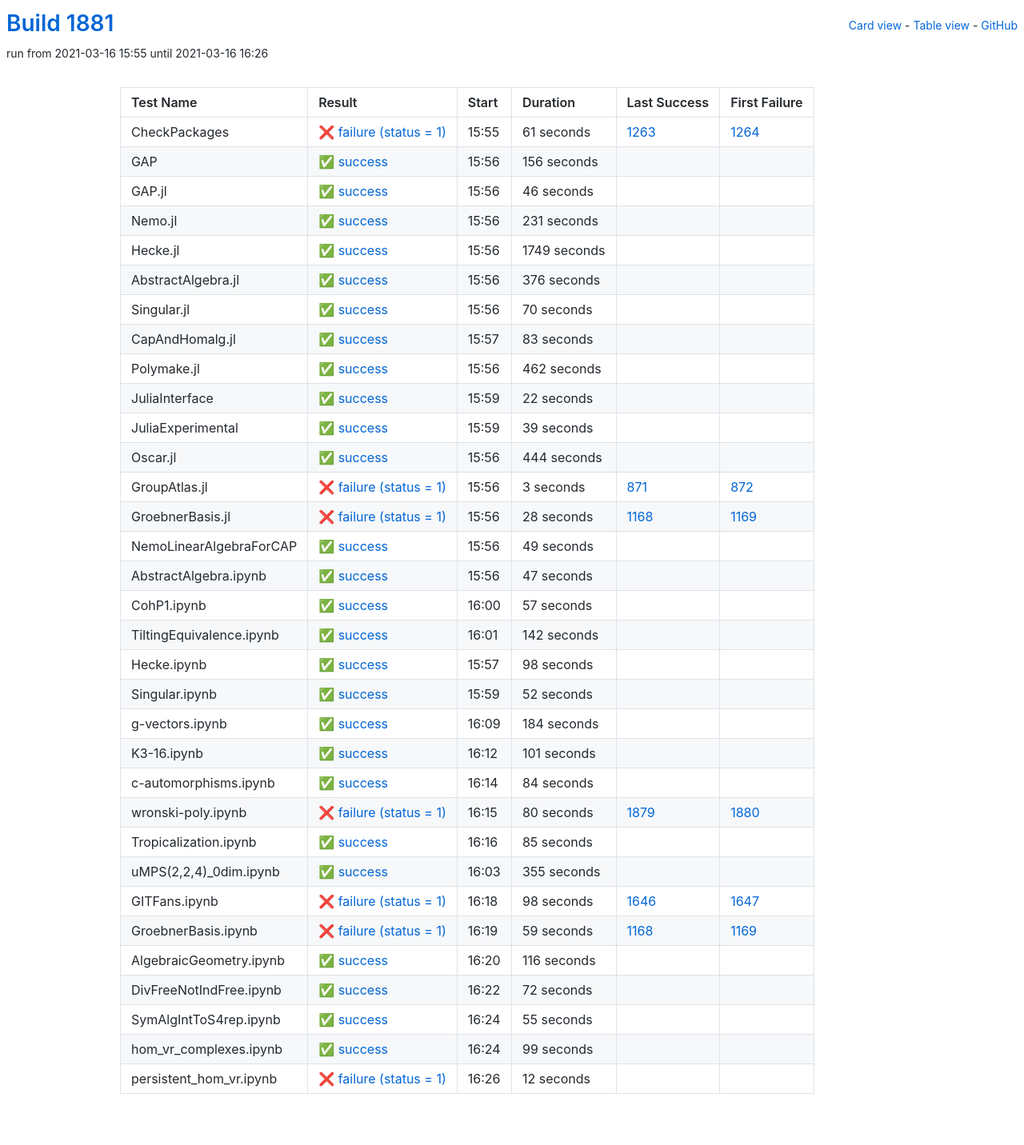
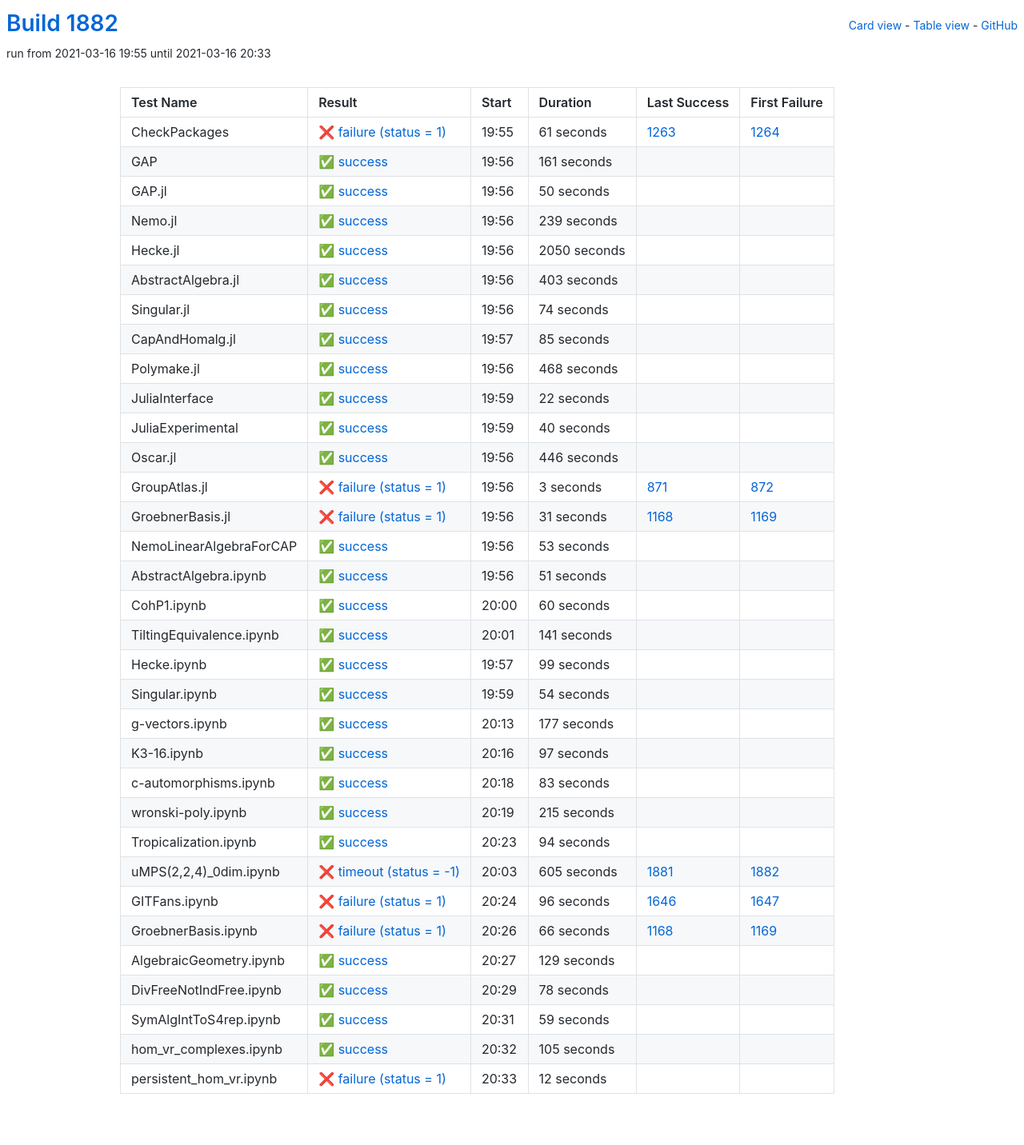
Before and after one commit to oscar-system/oscar-ci-status-stable, a Jekyll site: the page built from table.html, in a window 1280 px wide. Shown: the whole page at 80% size. Built offline with Jekyll 4.4.1, drawn with Linux system fonts in a browser that asks for light colours.

Commit message:
Build #1882

```diff
--- a/_data/ci.yml
+++ b/_data/ci.yml
@@ -1,6 +1,6 @@
 ---
-build: 1881
-build_url: https://oscarci.mathematik.uni-kl.de/job/oscar-stable/1881/
+build: 1882
+build_url: https://oscarci.mathematik.uni-kl.de/job/oscar-stable/1882/
 job: oscar-stable
 organization: oscar-system
 repo: oscar-ci-status-stable
@@ -8,8 +8,8 @@ repourl: https://github.com/oscar-system/oscar-ci-status-stable
 tests:
 - name: CheckPackages
   id: checkpackages
-  log: https://oscarci.mathematik.uni-kl.de/job/oscar-stable/1881/artifact/logs/build-1881/CheckPackages.log
-  start: 2021-03-16 15:55
+  log: https://oscarci.mathematik.uni-kl.de/job/oscar-stable/1882/artifact/logs/build-1882/CheckPackages.log
+  start: 2021-03-16 19:55
   success: false
   exitcode: 1
   status: failure
@@ -20,104 +20,104 @@ tests:
   first_failure_url: https://oscarci.mathematik.uni-kl.de/job/oscar-stable/1264/
 - name: GAP
   id: gap
-  log: https://oscarci.mathematik.uni-kl.de/job/oscar-stable/1881/artifact/logs/build-1881/GAP.log
-  start: 2021-03-16 15:56
+  log: https://oscarci.mathematik.uni-kl.de/job/oscar-stable/1882/artifact/logs/build-1882/GAP.log
+  start: 2021-03-16 19:56
   success: true
   exitcode: 0
   status: success
-  duration: 156
+  duration: 161
   last_success: false
   last_success_url:
   first_failure: false
   first_failure_url:
 - name: GAP.jl
   id: gap-jl
-  log: https://oscarci.mathematik.uni-kl.de/job/oscar-stable/1881/artifact/logs/build-1881/GAP.jl.log
-  start: 2021-03-16 15:56
+  log: https://oscarci.mathematik.uni-kl.de/job/oscar-stable/1882/artifact/logs/build-1882/GAP.jl.log
+  start: 2021-03-16 19:56
   success: true
   exitcode: 0
   status: success
-  duration: 46
+  duration: 50
   last_success: false
   last_success_url:
   first_failure: false
   first_failure_url:
 - name: Nemo.jl
   id: nemo-jl
-  log: https://oscarci.mathematik.uni-kl.de/job/oscar-stable/1881/artifact/logs/build-1881/Nemo.jl.log
-  start: 2021-03-16 15:56
+  log: https://oscarci.mathematik.uni-kl.de/job/oscar-stable/1882/artifact/logs/build-1882/Nemo.jl.log
+  start: 2021-03-16 19:56
   success: true
   exitcode: 0
   status: success
-  duration: 231
+  duration: 239
   last_success: false
   last_success_url:
   first_failure: false
   first_failure_url:
 - name: Hecke.jl
   id: hecke-jl
-  log: https://oscarci.mathematik.uni-kl.de/job/oscar-stable/1881/artifact/logs/build-1881/Hecke.jl.log
-  start: 2021-03-16 15:56
+  log: https://oscarci.mathematik.uni-kl.de/job/oscar-stable/1882/artifact/logs/build-1882/Hecke.jl.log
+  start: 2021-03-16 19:56
   success: true
   exitcode: 0
   status: success
-  duration: 1749
+  duration: 2050
   last_success: false
   last_success_url:
   first_failure: false
   first_failure_url:
 - name: AbstractAlgebra.jl
   id: abstractalgebra-jl
-  log: https://oscarci.mathematik.uni-kl.de/job/oscar-stable/1881/artifact/logs/build-1881/AbstractAlgebra.jl.log
-  start: 2021-03-16 15:56
+  log: https://oscarci.mathematik.uni-kl.de/job/oscar-stable/1882/artifact/logs/build-1882/AbstractAlgebra.jl.log
+  start: 2021-03-16 19:56
   success: true
   exitcode: 0
   status: success
-  duration: 376
+  duration: 403
   last_success: false
   last_success_url:
   first_failure: false
   first_failure_url:
 - name: Singular.jl
   id: singular-jl
-  log: https://oscarci.mathematik.uni-kl.de/job/oscar-stable/1881/artifact/logs/build-1881/Singular.jl.log
-  start: 2021-03-16 15:56
+  log: https://oscarci.mathematik.uni-kl.de/job/oscar-stable/1882/artifact/logs/build-1882/Singular.jl.log
+  start: 2021-03-16 19:56
   success: true
   exitcode: 0
   status: success
-  duration: 70
+  duration: 74
   last_success: false
   last_success_url:
   first_failure: false
   first_failure_url:
 - name: CapAndHomalg.jl
   id: capandhomalg-jl
-  log: https://oscarci.mathematik.uni-kl.de/job/oscar-stable/1881/artifact/logs/build-1881/CapAndHomalg.jl.log
-  start: 2021-03-16 15:57
+  log: https://oscarci.mathematik.uni-kl.de/job/oscar-stable/1882/artifact/logs/build-1882/CapAndHomalg.jl.log
+  start: 2021-03-16 19:57
   success: true
   exitcode: 0
   status: success
-  duration: 83
+  duration: 85
   last_success: false
   last_success_url:
   first_failure: false
   first_failure_url:
 - name: Polymake.jl
   id: polymake-jl
-  log: https://oscarci.mathematik.uni-kl.de/job/oscar-stable/1881/artifact/logs/build-1881/Polymake.jl.log
-  start: 2021-03-16 15:56
+  log: https://oscarci.mathematik.uni-kl.de/job/oscar-stable/1882/artifact/logs/build-1882/Polymake.jl.log
+  start: 2021-03-16 19:56
   success: true
   exitcode: 0
   status: success
-  duration: 462
+  duration: 468
   last_success: false
   last_success_url:
   first_failure: false
   first_failure_url:
 - name: JuliaInterface
   id: juliainterface
-  log: https://oscarci.mathematik.uni-kl.de/job/oscar-stable/1881/artifact/logs/build-1881/JuliaInterface.log
-  start: 2021-03-16 15:59
+  log: https://oscarci.mathematik.uni-kl.de/job/oscar-stable/1882/artifact/logs/build-1882/JuliaInterface.log
+  start: 2021-03-16 19:59
   success: true
   exitcode: 0
   status: success
@@ -128,32 +128,32 @@ tests:
   first_failure_url:
 - name: JuliaExperimental
   id: juliaexperimental
-  log: https://oscarci.mathematik.uni-kl.de/job/oscar-stable/1881/artifact/logs/build-1881/JuliaExperimental.log
-  start: 2021-03-16 15:59
+  log: https://oscarci.mathematik.uni-kl.de/job/oscar-stable/1882/artifact/logs/build-1882/JuliaExperimental.log
+  start: 2021-03-16 19:59
   success: true
   exitcode: 0
   status: success
-  duration: 39
+  duration: 40
   last_success: false
   last_success_url:
   first_failure: false
   first_failure_url:
 - name: Oscar.jl
   id: oscar-jl
-  log: https://oscarci.mathematik.uni-kl.de/job/oscar-stable/1881/artifact/logs/build-1881/Oscar.jl.log
-  start: 2021-03-16 15:56
+  log: https://oscarci.mathematik.uni-kl.de/job/oscar-stable/1882/artifact/logs/build-1882/Oscar.jl.log
+  start: 2021-03-16 19:56
   success: true
   exitcode: 0
   status: success
-  duration: 444
+  duration: 446
   last_success: false
   last_success_url:
   first_failure: false
   first_failure_url:
 - name: GroupAtlas.jl
   id: groupatlas-jl
-  log: https://oscarci.mathematik.uni-kl.de/job/oscar-stable/1881/artifact/logs/build-1881/GroupAtlas.jl.log
-  start: 2021-03-16 15:56
+  log: https://oscarci.mathematik.uni-kl.de/job/oscar-stable/1882/artifact/logs/build-1882/GroupAtlas.jl.log
+  start: 2021-03-16 19:56
   success: false
   exitcode: 1
   status: failure
@@ -164,224 +164,68 @@ tests:
   first_failure_url: https://oscarci.mathematik.uni-kl.de/job/oscar-stable/872/
 - name: GroebnerBasis.jl
   id: groebnerbasis-jl
-  log: https://oscarci.mathematik.uni-kl.de/job/oscar-stable/1881/artifact/logs/build-1881/GroebnerBasis.jl.log
-  start: 2021-03-16 15:56
+  log: https://oscarci.mathematik.uni-kl.de/job/oscar-stable/1882/artifact/logs/build-1882/GroebnerBasis.jl.log
+  start: 2021-03-16 19:56
   success: false
   exitcode: 1
   status: failure
-  duration: 28
+  duration: 31
   last_success: 1168
   last_success_url: https://oscarci.mathematik.uni-kl.de/job/oscar-stable/1168/
   first_failure: 1169
   first_failure_url: https://oscarci.mathematik.uni-kl.de/job/oscar-stable/1169/
 - name: NemoLinearAlgebraForCAP
   id: nemolinearalgebraforcap
-  log: https://oscarci.mathematik.uni-kl.de/job/oscar-stable/1881/artifact/logs/build-1881/NemoLinearAlgebraForCAP.log
-  start: 2021-03-16 15:56
+  log: https://oscarci.mathematik.uni-kl.de/job/oscar-stable/1882/artifact/logs/build-1882/NemoLinearAlgebraForCAP.log
+  start: 2021-03-16 19:56
   success: true
   exitcode: 0
   status: success
-  duration: 49
+  duration: 53
   last_success: false
   last_success_url:
   first_failure: false
   first_failure_url:
 - name: AbstractAlgebra.ipynb
   id: abstractalgebra-ipynb
-  log: https://oscarci.mathematik.uni-kl.de/job/oscar-stable/1881/artifact/logs/build-1881/AbstractAlgebra.ipynb.log
-  start: 2021-03-16 15:56
+  log: https://oscarci.mathematik.uni-kl.de/job/oscar-stable/1882/artifact/logs/build-1882/AbstractAlgebra.ipynb.log
+  start: 2021-03-16 19:56
   success: true
   exitcode: 0
   status: success
-  duration: 47
+  duration: 51
   last_success: false
   last_success_url:
   first_failure: false
   first_failure_url:
 - name: CohP1.ipynb
   id: cohp1-ipynb
-  log: https://oscarci.mathematik.uni-kl.de/job/oscar-stable/1881/artifact/logs/build-1881/CohP1.ipynb.log
-  start: 2021-03-16 16:00
+  log: https://oscarci.mathematik.uni-kl.de/job/oscar-stable/1882/artifact/logs/build-1882/CohP1.ipynb.log
+  start: 2021-03-16 20:00
   success: true
   exitcode: 0
   status: success
-  duration: 57
+  duration: 60
   last_success: false
   last_success_url:
   first_failure: false
   first_failure_url:
 - name: TiltingEquivalence.ipynb
   id: tiltingequivalence-ipynb
-  log: https://oscarci.mathematik.uni-kl.de/job/oscar-stable/1881/artifact/logs/build-1881/TiltingEquivalence.ipynb.log
-  start: 2021-03-16 16:01
+  log: https://oscarci.mathematik.uni-kl.de/job/oscar-stable/1882/artifact/logs/build-1882/TiltingEquivalence.ipynb.log
+  start: 2021-03-16 20:01
   success: true
   exitcode: 0
   status: success
-  duration: 142
+  duration: 141
   last_success: false
   last_success_url:
   first_failure: false
   first_failure_url:
 - name: Hecke.ipynb
   id: hecke-ipynb
-  log: https://oscarci.mathematik.uni-kl.de/job/oscar-stable/1881/artifact/logs/build-1881/Hecke.ipynb.log
-  start: 2021-03-16 15:57
-  success: true
-  exitcode: 0
-  status: success
-  duration: 98
-  last_success: false
-  last_success_url:
-  first_failure: false
-  first_failure_url:
-- name: Singular.ipynb
-  id: singular-ipynb
-  log: https://oscarci.mathematik.uni-kl.de/job/oscar-stable/1881/artifact/logs/build-1881/Singular.ipynb.log
-  start: 2021-03-16 15:59
-  success: true
-  exitcode: 0
-  status: success
-  duration: 52
-  last_success: false
-  last_success_url:
-  first_failure: false
-  first_failure_url:
-- name: g-vectors.ipynb
-  id: g-vectors-ipynb
-  log: https://oscarci.mathematik.uni-kl.de/job/oscar-stable/1881/artifact/logs/build-1881/g-vectors.ipynb.log
-  start: 2021-03-16 16:09
-  success: true
-  exitcode: 0
-  status: success
-  duration: 184
-  last_success: false
-  last_success_url:
-  first_failure: false
-  first_failure_url:
-- name: K3-16.ipynb
-  id: k3-16-ipynb
-  log: https://oscarci.mathematik.uni-kl.de/job/oscar-stable/1881/artifact/logs/build-1881/K3-16.ipynb.log
-  start: 2021-03-16 16:12
-  success: true
-  exitcode: 0
-  status: success
-  duration: 101
-  last_success: false
-  last_success_url:
-  first_failure: false
-  first_failure_url:
-- name: c-automorphisms.ipynb
-  id: c-automorphisms-ipynb
-  log: https://oscarci.mathematik.uni-kl.de/job/oscar-stable/1881/artifact/logs/build-1881/c-automorphisms.ipynb.log
-  start: 2021-03-16 16:14
-  success: true
-  exitcode: 0
-  status: success
-  duration: 84
-  last_success: false
-  last_success_url:
-  first_failure: false
-  first_failure_url:
-- name: wronski-poly.ipynb
-  id: wronski-poly-ipynb
-  log: https://oscarci.mathematik.uni-kl.de/job/oscar-stable/1881/artifact/logs/build-1881/wronski-poly.ipynb.log
-  start: 2021-03-16 16:15
-  success: false
-  exitcode: 1
-  status: failure
-  duration: 80
-  last_success: 1879
-  last_success_url: https://oscarci.mathematik.uni-kl.de/job/oscar-stable/1879/
-  first_failure: 1880
-  first_failure_url: https://oscarci.mathematik.uni-kl.de/job/oscar-stable/1880/
-- name: Tropicalization.ipynb
-  id: tropicalization-ipynb
-  log: https://oscarci.mathematik.uni-kl.de/job/oscar-stable/1881/artifact/logs/build-1881/Tropicalization.ipynb.log
-  start: 2021-03-16 16:16
-  success: true
-  exitcode: 0
-  status: success
-  duration: 85
-  last_success: false
-  last_success_url:
-  first_failure: false
-  first_failure_url:
-- name: uMPS(2,2,4)_0dim.ipynb
-  id: umps-2-2-4-0dim-ipynb
-  log: https://oscarci.mathematik.uni-kl.de/job/oscar-stable/1881/artifact/logs/build-1881/uMPS-2-2-4-_0dim.ipynb.log
-  start: 2021-03-16 16:03
-  success: true
-  exitcode: 0
-  status: success
-  duration: 355
-  last_success: false
-  last_success_url:
-  first_failure: false
-  first_failure_url:
-- name: GITFans.ipynb
-  id: gitfans-ipynb
-  log: https://oscarci.mathematik.uni-kl.de/job/oscar-stable/1881/artifact/logs/build-1881/GITFans.ipynb.log
-  start: 2021-03-16 16:18
-  success: false
-  exitcode: 1
-  status: failure
-  duration: 98
-  last_success: 1646
-  last_success_url: https://oscarci.mathematik.uni-kl.de/job/oscar-stable/1646/
-  first_failure: 1647
-  first_failure_url: https://oscarci.mathematik.uni-kl.de/job/oscar-stable/1647/
-- name: GroebnerBasis.ipynb
-  id: groebnerbasis-ipynb
-  log: https://oscarci.mathematik.uni-kl.de/job/oscar-stable/1881/artifact/logs/build-1881/GroebnerBasis.ipynb.log
-  start: 2021-03-16 16:19
-  success: false
-  exitcode: 1
-  status: failure
-  duration: 59
-  last_success: 1168
-  last_success_url: https://oscarci.mathematik.uni-kl.de/job/oscar-stable/1168/
-  first_failure: 1169
-  first_failure_url: https://oscarci.mathematik.uni-kl.de/job/oscar-stable/1169/
-- name: AlgebraicGeometry.ipynb
-  id: algebraicgeometry-ipynb
-  log: https://oscarci.mathematik.uni-kl.de/job/oscar-stable/1881/artifact/logs/build-1881/AlgebraicGeometry.ipynb.log
-  start: 2021-03-16 16:20
-  success: true
-  exitcode: 0
-  status: success
-  duration: 116
-  last_success: false
-  last_success_url:
-  first_failure: false
-  first_failure_url:
-- name: DivFreeNotIndFree.ipynb
-  id: divfreenotindfree-ipynb
-  log: https://oscarci.mathematik.uni-kl.de/job/oscar-stable/1881/artifact/logs/build-1881/DivFreeNotIndFree.ipynb.log
-  start: 2021-03-16 16:22
-  success: true
-  exitcode: 0
-  status: success
-  duration: 72
-  last_success: false
-  last_success_url:
-  first_failure: false
-  first_failure_url:
-- name: SymAlgIntToS4rep.ipynb
-  id: symalginttos4rep-ipynb
-  log: https://oscarci.mathematik.uni-kl.de/job/oscar-stable/1881/artifact/logs/build-1881/SymAlgIntToS4rep.ipynb.log
-  start: 2021-03-16 16:24
-  success: true
-  exitcode: 0
-  status: success
-  duration: 55
-  last_success: false
-  last_success_url:
-  first_failure: false
-  first_failure_url:
-- name: hom_vr_complexes.ipynb
-  id: hom-vr-complexes-ipynb
-  log: https://oscarci.mathematik.uni-kl.de/job/oscar-stable/1881/artifact/logs/build-1881/hom_vr_complexes.ipynb.log
-  start: 2021-03-16 16:24
+  log: https://oscarci.mathematik.uni-kl.de/job/oscar-stable/1882/artifact/logs/build-1882/Hecke.ipynb.log
+  start: 2021-03-16 19:57
   success: true
   exitcode: 0
   status: success
@@ -390,10 +234,166 @@ tests:
   last_success_url:
   first_failure: false
   first_failure_url:
+- name: Singular.ipynb
+  id: singular-ipynb
+  log: https://oscarci.mathematik.uni-kl.de/job/oscar-stable/1882/artifact/logs/build-1882/Singular.ipynb.log
+  start: 2021-03-16 19:59
+  success: true
+  exitcode: 0
+  status: success
+  duration: 54
+  last_success: false
+  last_success_url:
+  first_failure: false
+  first_failure_url:
+- name: g-vectors.ipynb
+  id: g-vectors-ipynb
+  log: https://oscarci.mathematik.uni-kl.de/job/oscar-stable/1882/artifact/logs/build-1882/g-vectors.ipynb.log
+  start: 2021-03-16 20:13
+  success: true
+  exitcode: 0
+  status: success
+  duration: 177
+  last_success: false
+  last_success_url:
+  first_failure: false
+  first_failure_url:
+- name: K3-16.ipynb
+  id: k3-16-ipynb
+  log: https://oscarci.mathematik.uni-kl.de/job/oscar-stable/1882/artifact/logs/build-1882/K3-16.ipynb.log
+  start: 2021-03-16 20:16
+  success: true
+  exitcode: 0
+  status: success
+  duration: 97
+  last_success: false
+  last_success_url:
+  first_failure: false
+  first_failure_url:
+- name: c-automorphisms.ipynb
+  id: c-automorphisms-ipynb
+  log: https://oscarci.mathematik.uni-kl.de/job/oscar-stable/1882/artifact/logs/build-1882/c-automorphisms.ipynb.log
+  start: 2021-03-16 20:18
+  success: true
+  exitcode: 0
+  status: success
+  duration: 83
+  last_success: false
+  last_success_url:
+  first_failure: false
+  first_failure_url:
+- name: wronski-poly.ipynb
+  id: wronski-poly-ipynb
+  log: https://oscarci.mathematik.uni-kl.de/job/oscar-stable/1882/artifact/logs/build-1882/wronski-poly.ipynb.log
+  start: 2021-03-16 20:19
+  success: true
+  exitcode: 0
+  status: success
+  duration: 215
+  last_success: false
+  last_success_url:
+  first_failure: false
+  first_failure_url:
+- name: Tropicalization.ipynb
+  id: tropicalization-ipynb
+  log: https://oscarci.mathematik.uni-kl.de/job/oscar-stable/1882/artifact/logs/build-1882/Tropicalization.ipynb.log
+  start: 2021-03-16 20:23
+  success: true
+  exitcode: 0
+  status: success
+  duration: 94
+  last_success: false
+  last_success_url:
+  first_failure: false
+  first_failure_url:
+- name: uMPS(2,2,4)_0dim.ipynb
+  id: umps-2-2-4-0dim-ipynb
+  log: https://oscarci.mathematik.uni-kl.de/job/oscar-stable/1882/artifact/logs/build-1882/uMPS-2-2-4-_0dim.ipynb.log
+  start: 2021-03-16 20:03
+  success: false
+  exitcode: -1
+  status: timeout
+  duration: 605
+  last_success: 1881
+  last_success_url: https://oscarci.mathematik.uni-kl.de/job/oscar-stable/1881/
+  first_failure: 1882
+  first_failure_url: https://oscarci.mathematik.uni-kl.de/job/oscar-stable/1882/
+- name: GITFans.ipynb
+  id: gitfans-ipynb
+  log: https://oscarci.mathematik.uni-kl.de/job/oscar-stable/1882/artifact/logs/build-1882/GITFans.ipynb.log
+  start: 2021-03-16 20:24
+  success: false
+  exitcode: 1
+  status: failure
+  duration: 96
+  last_success: 1646
+  last_success_url: https://oscarci.mathematik.uni-kl.de/job/oscar-stable/1646/
+  first_failure: 1647
+  first_failure_url: https://oscarci.mathematik.uni-kl.de/job/oscar-stable/1647/
+- name: GroebnerBasis.ipynb
+  id: groebnerbasis-ipynb
+  log: https://oscarci.mathematik.uni-kl.de/job/oscar-stable/1882/artifact/logs/build-1882/GroebnerBasis.ipynb.log
+  start: 2021-03-16 20:26
+  success: false
+  exitcode: 1
+  status: failure
+  duration: 66
+  last_success: 1168
+  last_success_url: https://oscarci.mathematik.uni-kl.de/job/oscar-stable/1168/
+  first_failure: 1169
+  first_failure_url: https://oscarci.mathematik.uni-kl.de/job/oscar-stable/1169/
+- name: AlgebraicGeometry.ipynb
+  id: algebraicgeometry-ipynb
+  log: https://oscarci.mathematik.uni-kl.de/job/oscar-stable/1882/artifact/logs/build-1882/AlgebraicGeometry.ipynb.log
+  start: 2021-03-16 20:27
+  success: true
+  exitcode: 0
+  status: success
+  duration: 129
+  last_success: false
+  last_success_url:
+  first_failure: false
+  first_failure_url:
+- name: DivFreeNotIndFree.ipynb
+  id: divfreenotindfree-ipynb
+  log: https://oscarci.mathematik.uni-kl.de/job/oscar-stable/1882/artifact/logs/build-1882/DivFreeNotIndFree.ipynb.log
+  start: 2021-03-16 20:29
+  success: true
+  exitcode: 0
+  status: success
+  duration: 78
+  last_success: false
+  last_success_url:
+  first_failure: false
+  first_failure_url:
+- name: SymAlgIntToS4rep.ipynb
+  id: symalginttos4rep-ipynb
+  log: https://oscarci.mathematik.uni-kl.de/job/oscar-stable/1882/artifact/logs/build-1882/SymAlgIntToS4rep.ipynb.log
+  start: 2021-03-16 20:31
+  success: true
+  exitcode: 0
+  status: success
+  duration: 59
+  last_success: false
+  last_success_url:
+  first_failure: false
+  first_failure_url:
+- name: hom_vr_complexes.ipynb
+  id: hom-vr-complexes-ipynb
+  log: https://oscarci.mathematik.uni-kl.de/job/oscar-stable/1882/artifact/logs/build-1882/hom_vr_complexes.ipynb.log
+  start: 2021-03-16 20:32
+  success: true
+  exitcode: 0
+  status: success
+  duration: 105
+  last_success: false
+  last_success_url:
+  first_failure: false
+  first_failure_url:
 - name: persistent_hom_vr.ipynb
   id: persistent-hom-vr-ipynb
-  log: https://oscarci.mathematik.uni-kl.de/job/oscar-stable/1881/artifact/logs/build-1881/persistent_hom_vr.ipynb.log
-  start: 2021-03-16 16:26
+  log: https://oscarci.mathematik.uni-kl.de/job/oscar-stable/1882/artifact/logs/build-1882/persistent_hom_vr.ipynb.log
+  start: 2021-03-16 20:33
   success: false
   exitcode: 1
   status: failure
```
Also changed, not shown: README.md.
